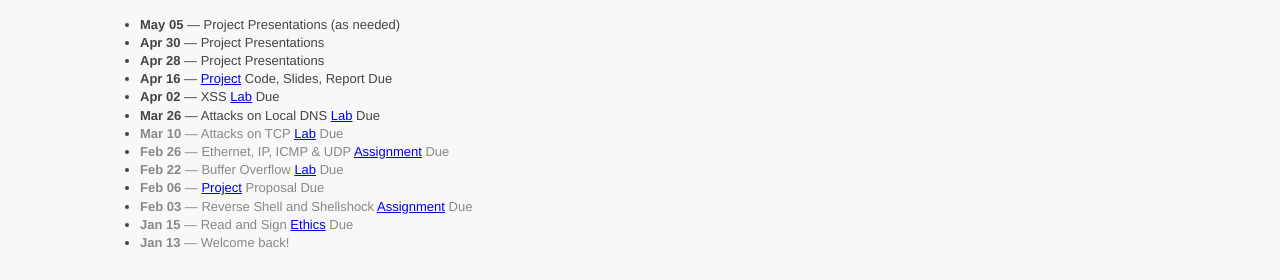
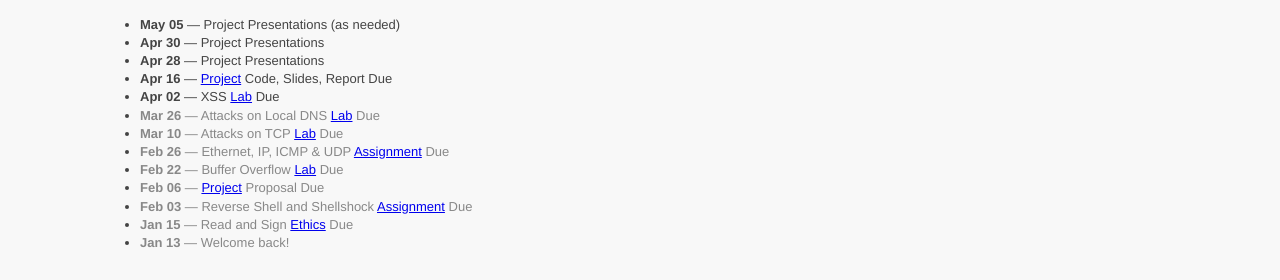
Before and after one commit to ycpcs/cs335-spring2026, a Jekyll site: the page built from index.md, in a window 1280 px wide. Shown: the part 343-623 px from the top of the page. Built offline with Jekyll 4.4.1, drawn with Linux system fonts in a browser that asks for light colours.

Commit message:
update schedule

```diff
--- a/index.md
+++ b/index.md
@@ -24,7 +24,7 @@ This is the website for CS335, Cybersecurity, at York College. All information a
 * **Apr 28** &mdash; Project Presentations
 * **Apr 16** &mdash; [Project](assignments/project.html) Code, Slides, Report Due
 * **Apr 02** &mdash; XSS [Lab](assignments/xss.html) Due
-* **Mar 26** &mdash; Attacks on Local DNS [Lab](assignments/dns.html) Due
+* <span style="color:#888;">**Mar 26** &mdash; Attacks on Local DNS [Lab](assignments/dns.html) Due</span>
 * <span style="color:#888;">**Mar 10** &mdash; Attacks on TCP [Lab](assignments/tcp.html) Due</span>
 * <span style="color:#888;">**Feb 26** &mdash; Ethernet, IP, ICMP & UDP [Assignment](assignments/assignment-2.html) Due</span>
 * <span style="color:#888;">**Feb 22** &mdash; Buffer Overflow [Lab](assignments/buffer_overflow.html) Due</span>
```
